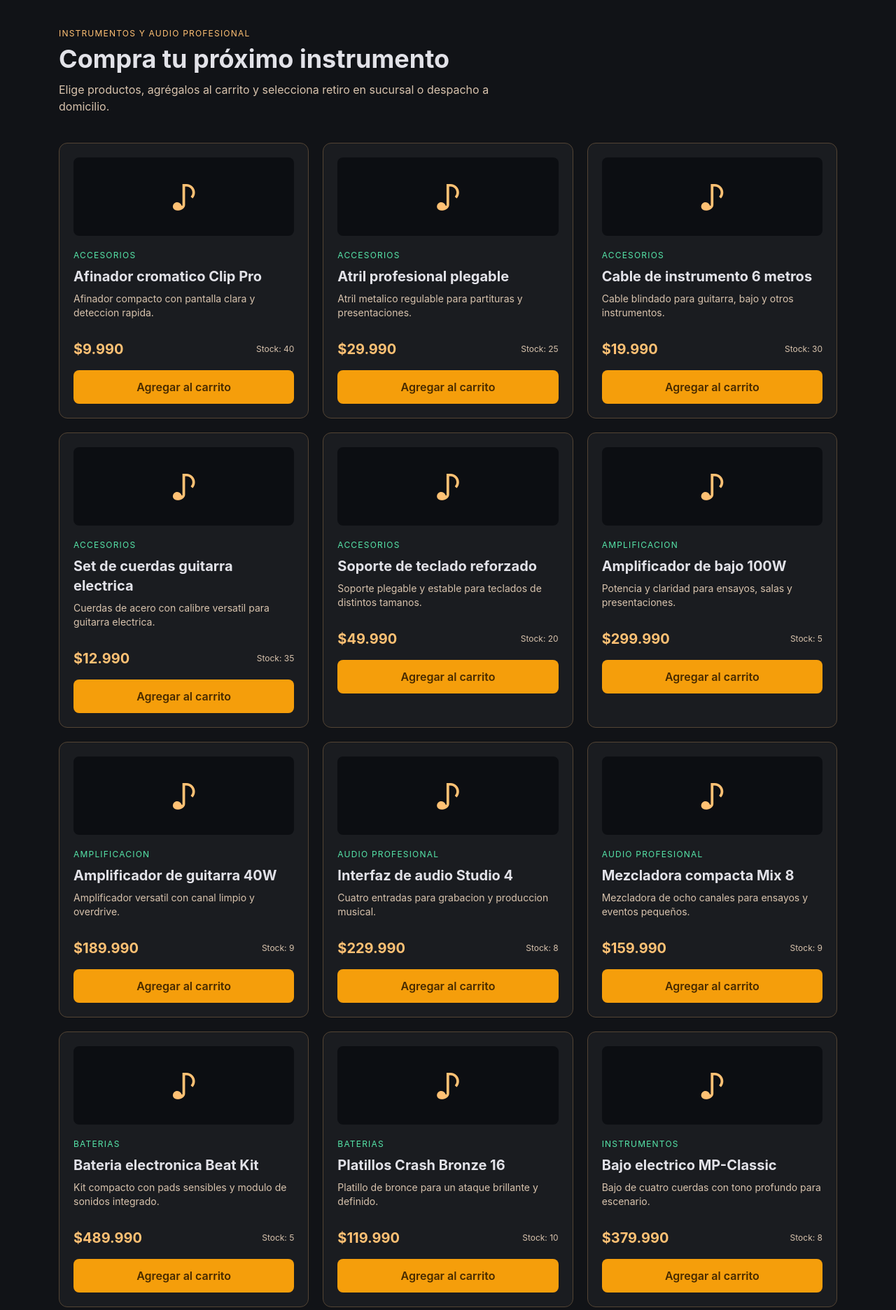
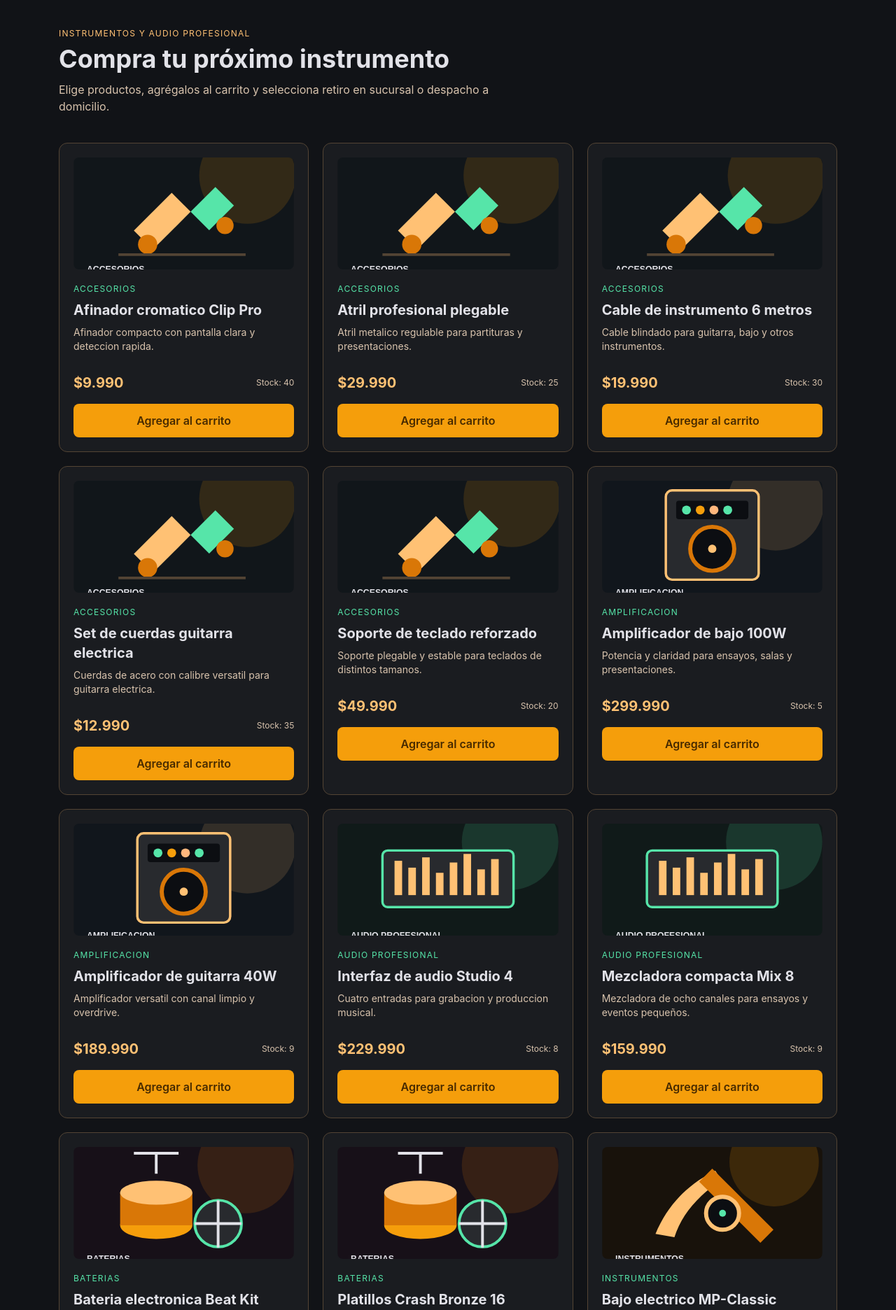
Before and after one commit to mimitBv/proyectobackend, a Django app: page /tienda/ in a window 1280 px wide. Shown: the part 69-1941 px from the top of the page at 70% size. Run offline with Django 4.2, Linux system fonts and the light colour scheme; data comes from the database, SQL or seed files in the repository; some libraries are stand-ins or nearby versions.

Commit message:
Add product category images

```diff
--- a/music_pro/models.py
+++ b/music_pro/models.py
@@ -40,6 +40,7 @@ class Product(models.Model):
     price = models.PositiveIntegerField("precio")
     stock = models.PositiveIntegerField("stock", default=0)
     icon = models.CharField("ícono", max_length=40, default="music_note")
+    image = models.CharField("imagen", max_length=120, default="images/products/instrumentos.svg")
     active = models.BooleanField("activo", default=True)
 
     class Meta:
--- a/music_pro/templates/music_pro/shop.html
+++ b/music_pro/templates/music_pro/shop.html
@@ -1,9 +1,10 @@
 {% extends "music_pro/base.html" %}
 {% load music_pro_prices %}
+{% load static %}
 {% block title %}Tienda | Music Pro{% endblock %}
 {% block content %}
 <section class="mb-10"><p class="mb-2 text-xs uppercase tracking-widest accent">Instrumentos y audio profesional</p><h1 class="text-4xl font-bold">Compra tu próximo instrumento</h1><p class="mt-3 max-w-2xl text-[#d8c3ad]">Elige productos, agrégalos al carrito y selecciona retiro en sucursal o despacho a domicilio.</p></section>
 <div class="grid gap-5 sm:grid-cols-2 lg:grid-cols-3">
-{% for product in products %}<article class="panel rounded-xl p-5"><div class="mb-5 flex h-28 items-center justify-center rounded-lg bg-[#0c0e12] text-5xl accent">♪</div><p class="text-xs uppercase tracking-widest text-[#56e5a9]">{{ product.category }}</p><h2 class="mt-2 text-xl font-bold">{{ product.name }}</h2><p class="mt-2 min-h-12 text-sm text-[#d8c3ad]">{{ product.description }}</p><div class="mt-5 flex items-center justify-between"><strong class="text-xl accent">{{ product.price|clp }}</strong><span class="text-xs text-[#d8c3ad]">Stock: {{ product.stock }}</span></div><form method="post" action="{% url 'add-to-cart' product.id %}" class="mt-4">{% csrf_token %}<button class="w-full rounded-lg bg-[#f59e0b] px-4 py-3 font-semibold text-[#472a00]" type="submit">Agregar al carrito</button></form></article>{% empty %}<p>No hay productos disponibles. Carga productos desde el panel admin.</p>{% endfor %}
+{% for product in products %}<article class="panel rounded-xl p-5"><img src="{% static product.image %}" alt="{{ product.name }}" class="mb-5 h-40 w-full rounded-lg object-cover"><p class="text-xs uppercase tracking-widest text-[#56e5a9]">{{ product.category }}</p><h2 class="mt-2 text-xl font-bold">{{ product.name }}</h2><p class="mt-2 min-h-12 text-sm text-[#d8c3ad]">{{ product.description }}</p><div class="mt-5 flex items-center justify-between"><strong class="text-xl accent">{{ product.price|clp }}</strong><span class="text-xs text-[#d8c3ad]">Stock: {{ product.stock }}</span></div><form method="post" action="{% url 'add-to-cart' product.id %}" class="mt-4">{% csrf_token %}<button class="w-full rounded-lg bg-[#f59e0b] px-4 py-3 font-semibold text-[#472a00]" type="submit">Agregar al carrito</button></form></article>{% empty %}<p>No hay productos disponibles. Carga productos desde el panel admin.</p>{% endfor %}
 </div>
 {% endblock %}
--- a/musicpro/settings.py
+++ b/musicpro/settings.py
@@ -55,5 +55,6 @@ TIME_ZONE = "America/Santiago"
 USE_I18N = True
 USE_TZ = True
 STATIC_URL = "static/"
+STATICFILES_DIRS = [BASE_DIR / "assets"]
 DEFAULT_AUTO_FIELD = "django.db.models.BigAutoField"
 LOGIN_URL = "/ingresar/"
```
Also changed, not shown: assets/images/products/accesorios.svg (added), assets/images/products/amplificacion.svg (added), assets/images/products/audio.svg (added), assets/images/products/baterias.svg (added), assets/images/products/instrumentos.svg (added), assets/images/products/microfonos.svg (added), assets/images/products/pedales.svg (added), assets/images/products/teclados.svg (added), music_pro/migrations/0007_assign_product_images.py (added).
